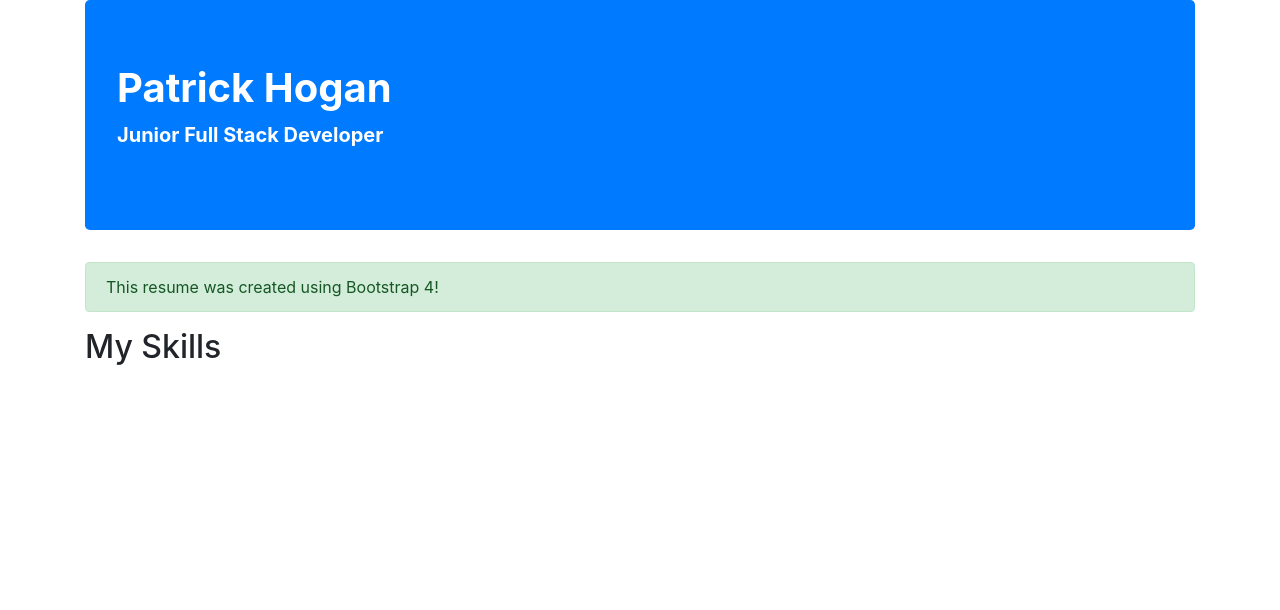
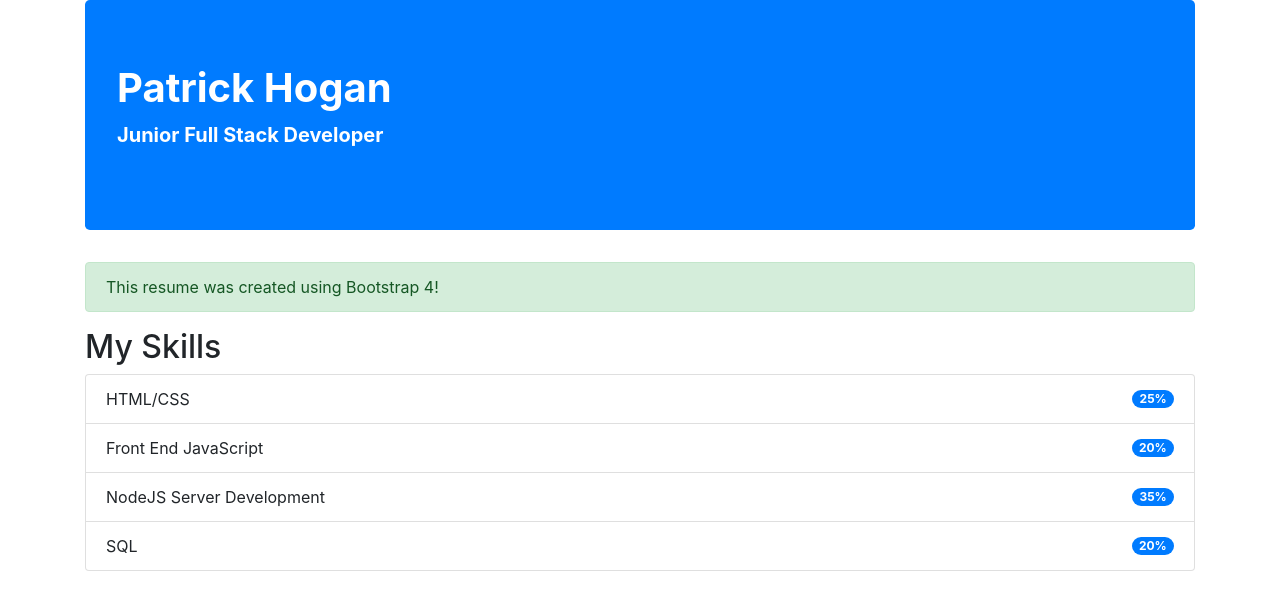
Before and after one commit to L3p1989/Bootstrap-Resume-Refresh, a plain HTML site: page index.html in a window 1280 px wide. Drawn offline with nearby package versions, Linux system fonts and the light colour scheme.

Commit message:
created ul.list-group. created 4 li.list-group-item with a skill, and span.badge with a percent

```diff
--- a/index.html
+++ b/index.html
@@ -23,6 +23,32 @@
         This resume was created using Bootstrap 4!
       </div>
       <h2>My Skills</h2>
+      <ul class="list-group">
+        <li
+          class="list-group-item d-flex justify-content-between align-items-center"
+        >
+          HTML/CSS
+          <span class="badge badge-primary badge-pill">25%</span>
+        </li>
+        <li
+          class="list-group-item d-flex justify-content-between align-items-center"
+        >
+          Front End JavaScript
+          <span class="badge badge-primary badge-pill">20%</span>
+        </li>
+        <li
+          class="list-group-item d-flex justify-content-between align-items-center"
+        >
+          NodeJS Server Development
+          <span class="badge badge-primary badge-pill">35%</span>
+        </li>
+        <li
+          class="list-group-item d-flex justify-content-between align-items-center"
+        >
+          SQL
+          <span class="badge badge-primary badge-pill">20%</span>
+        </li>
+      </ul>
     </div>
   </body>
 </html>
```
